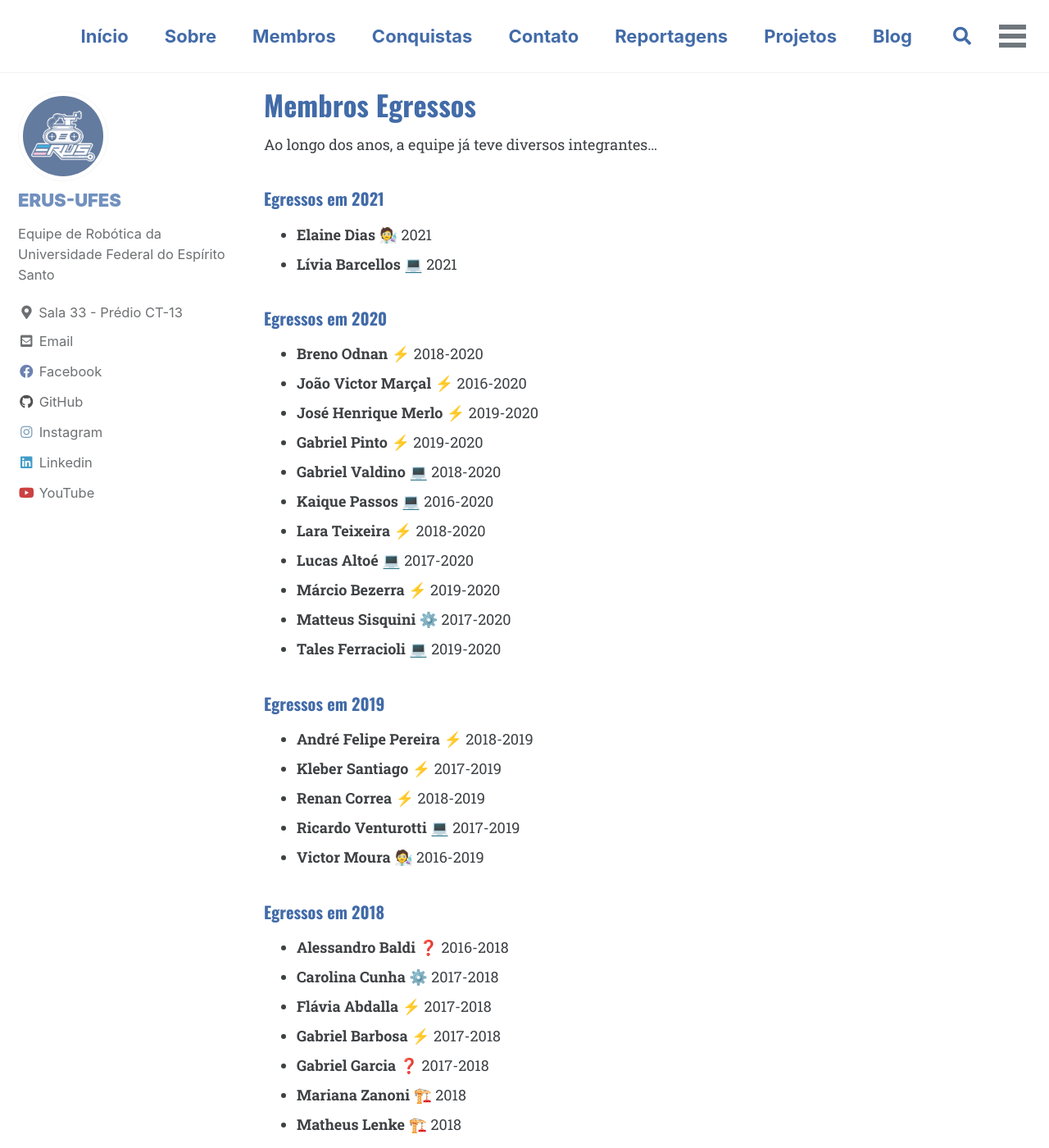
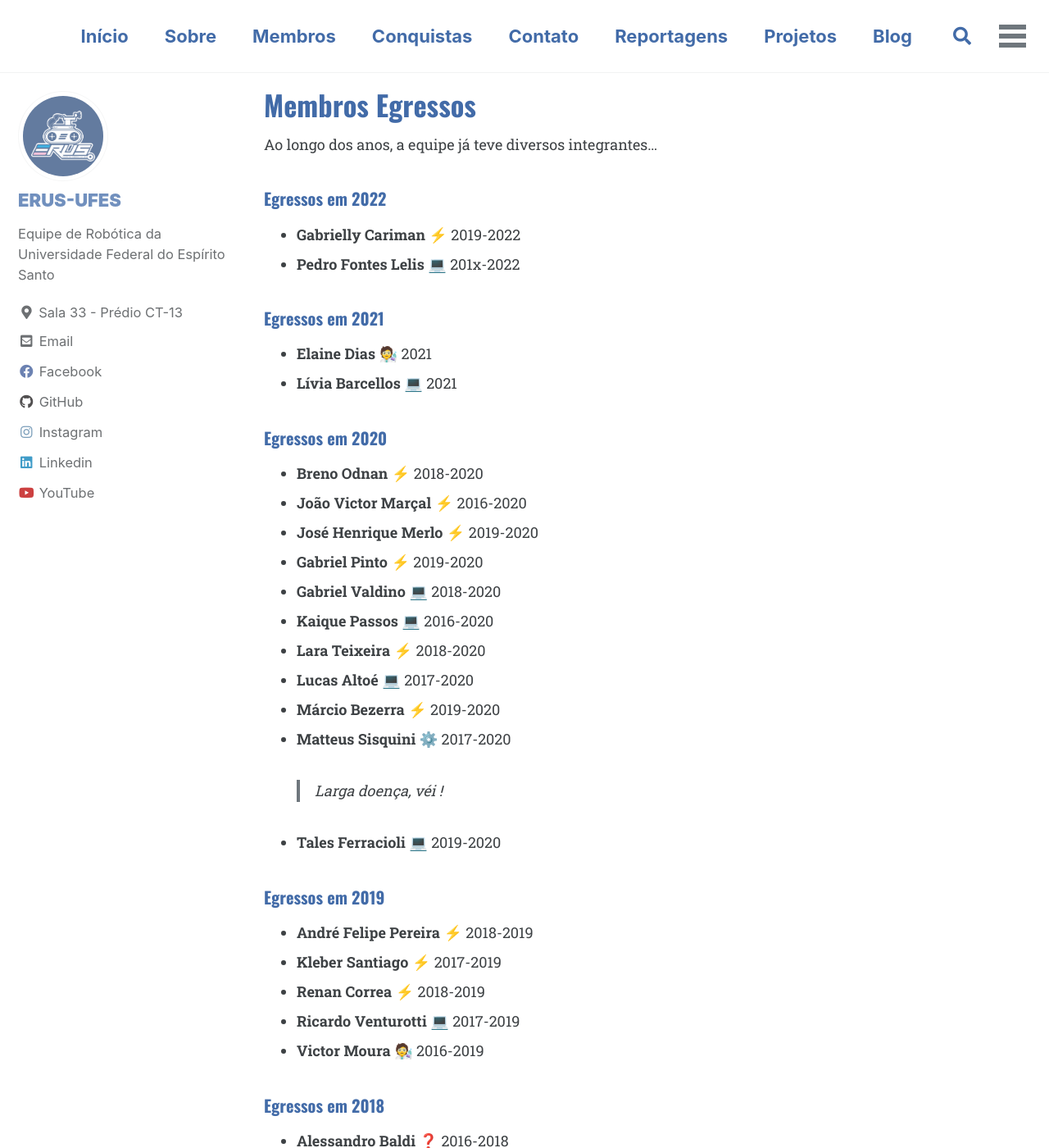
Before and after one commit to erufes/site, a Jekyll site: the page built from _pages/membros_egressos.md, in a window 1280 px wide and 1400 px high. Shown: the whole window at 82% size. Built offline with Jekyll 4.4.1, drawn with Linux system fonts in a browser that asks for light colours; cached includes are drawn as plain includes.

Commit message:
Adição de membros faltando na página de egressos

```diff
--- a/_pages/membros_egressos.md
+++ b/_pages/membros_egressos.md
@@ -7,6 +7,11 @@ author_profile: true
 ---
 
 Ao longo dos anos, a equipe já teve diversos integrantes...
+
+### Egressos em 2022
+
+- **Gabrielly Cariman** ⚡ 2019-2022
+- **Pedro Fontes Lelis** 💻 201x-2022
 
 ### Egressos em 2021
 
@@ -25,6 +30,7 @@ Ao longo dos anos, a equipe já teve diversos integrantes...
 - **Lucas Altoé** 💻 2017-2020
 - **Márcio Bezerra** ⚡ 2019-2020
 - **Matteus Sisquini** ⚙️ 2017-2020
+  > Larga doença, véi !
 - **Tales Ferracioli** 💻 2019-2020
 
 ### Egressos em 2019
```
